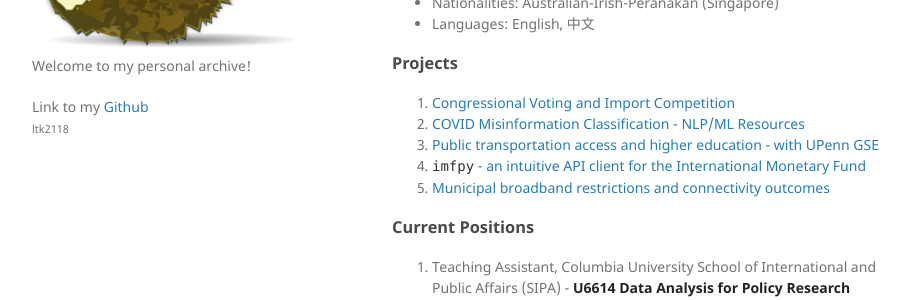
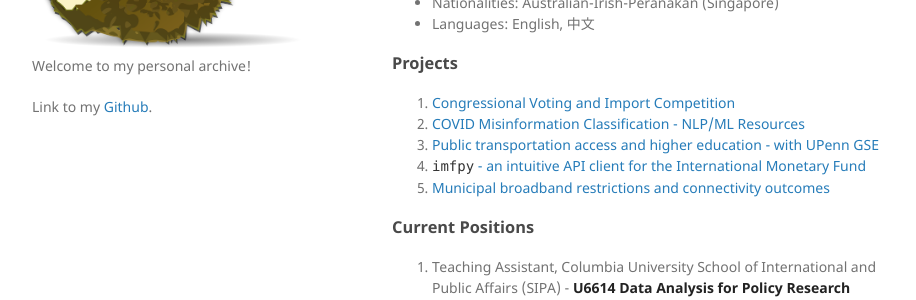
Before and after one commit to ltk2118/home, a Jekyll site: the page built from index.md, in a window 1280 px wide. Shown: the part 297-597 px from the top of the page, without its empty margins (178-1094 px from the left). Built offline with Jekyll 4.4.1, drawn with Linux system fonts in a browser that asks for light colours; our own code applies the rules of GitHub Pages for plain Markdown files.

Commit message:
remove ltk2118

```diff
--- a/_layouts/default.html
+++ b/_layouts/default.html
@@ -24,7 +24,7 @@
         <p>{{ site.description | default: site.github.project_tagline }}</p>
 
         {% if site.github.is_project_page %}
-        <p class="view">Link to my<a href="{{ site.github.owner_url }}"> Github</a><br><small>ltk2118</small></p>
+        <p class="view">Link to my<a href="{{ site.github.owner_url }}"> Github</a>.</p>
         {% endif %}
 
         {% if site.show_downloads %}
```
